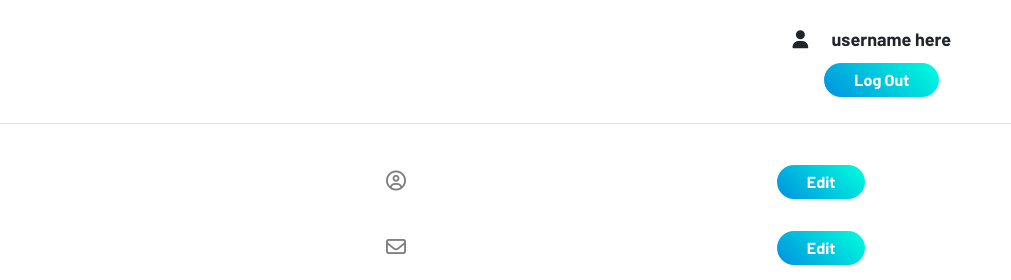
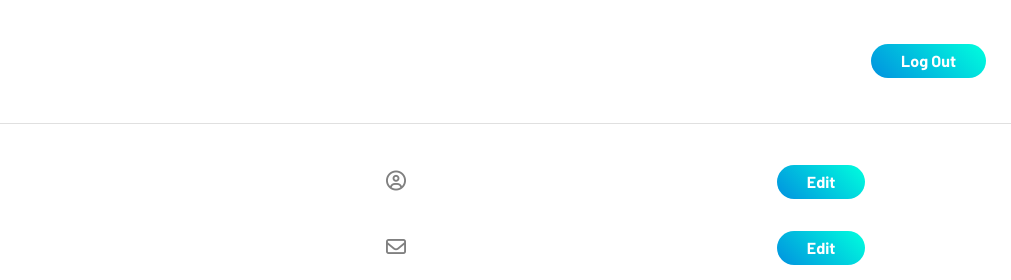
Before and after one commit to devmike93/MyLearnLobby, a website: page flask_web_app/templates/profile.html in a window 1280 px wide. Shown: the top 280 px of the page, 269-1280 px from the left. Drawn offline with nearby package versions, Linux system fonts and the light colour scheme; some packages are replaced by stand-ins of ours; no server answers; a script that the page names is missing.

Commit message:
fix edit button #1

```diff
--- a/flask_web_app/static/scripts/profile.js
+++ b/flask_web_app/static/scripts/profile.js
@@ -58,6 +58,7 @@ $(document).ready(function() {
 
     // editing the user's profile (name)
     $('.btn-edit-name').click(function() {
+        console.log('Button clicked');  // This line is for debugging
         let button = $(this);
         let field = button.closest('.row').find('#name');
         let currentValue = field.text();
--- a/flask_web_app/templates/profile.html
+++ b/flask_web_app/templates/profile.html
@@ -61,10 +61,10 @@
         />
       </a>
       <div class="user-section">
-        <div class="username">
+        <!-- <div class="username">
           <i class="fa-solid fa-user"></i>
           <label>username here</label>
-        </div>
+        </div> -->
         <div class="row">
           <button class="btn-logout" title="Logout">
             Log Out
```
